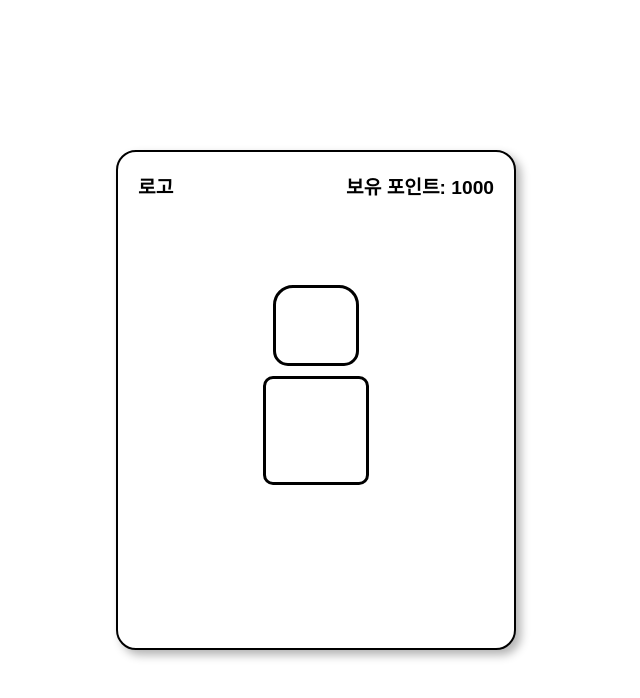
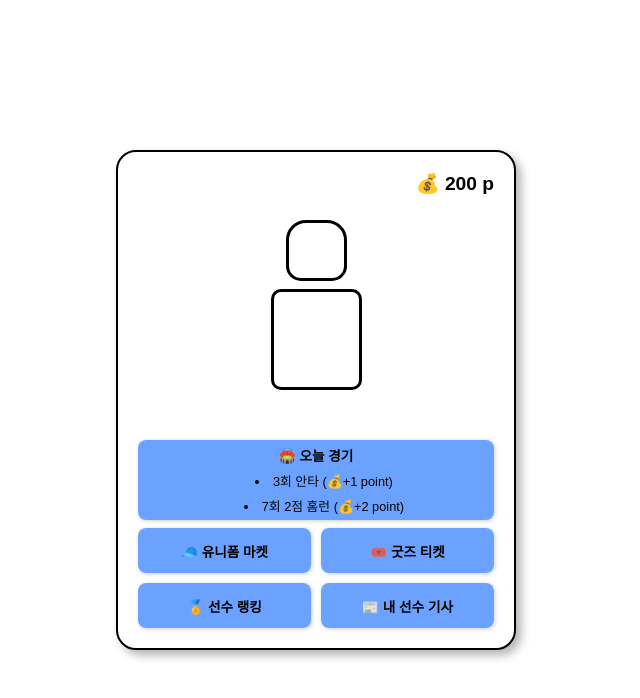
Before and after one commit to junhyeok0331/myball_project, a React (Create React App) app: page /summary in a window 1280 px wide. Shown: the top 698 px of the page, without its empty margins (324-964 px from the left). Built offline with nearby package versions, Linux system fonts and the light colour scheme; a web font is replaced by a local one.

Commit message:
캐릭터 생성 이후 수정

```diff
--- a/src/components/CharacterSummary.css
+++ b/src/components/CharacterSummary.css
@@ -1,38 +1,9 @@
-.character-box {
-  margin-top: 20px;
-  width: 120px;
-  height: 200px;
-  margin-left: auto;
-  margin-right: auto;
-  cursor: pointer;
-  display: flex;
-  flex-direction: column;
-  align-items: center;
-}
-
-.character-head {
-  width: 80px;
-  height: 80px;
-  background-color: white;
-  border: 3px solid black;
-  border-radius: 20px 20px 15px 15px;
-}
-
-.character-body {
-  width: 100px;
-  height: 110px;
-  background-color: white;
-  border: 3px solid black;
-  border-radius: 10px;
-  margin-top: 10px;
-}
-
 .summary-container {
   background-color: white;
   min-height: 100vh;
   display: flex;
-  justify-content: center;  /* 가로 중앙 */
-  align-items: center;      /* 세로 중앙 */
+  justify-content: center;
+  align-items: center;
 }
 
 .summary-card {
@@ -43,13 +14,16 @@
   box-shadow: 5px 5px 10px rgba(0,0,0,0.3);
   padding: 20px;
   box-sizing: border-box;
-  position: relative;  /* 내부 절대 위치 기준 */
+  position: relative;
   background-color: white;
   text-align: center;
   font-family: 'IBM Plex Sans KR', sans-serif;
+
+  display: flex;
+  flex-direction: column;
+  justify-content: space-between;
 }
 
-/* 왼쪽 위 로고 */
 .top-left {
   position: absolute;
   top: 20px;
@@ -58,7 +32,6 @@
   font-size: 1.2rem;
 }
 
-/* 오른쪽 위 포인트 */
 .top-right {
   position: absolute;
   top: 20px;
@@ -67,14 +40,121 @@
   font-size: 1.2rem;
 }
 
+.center {
+  flex: 0 0 auto;
+  display: flex;
+  flex-direction: column;
+  align-items: center;
+  gap: 4px;
+  margin-top: 30px;
+}
+
 .center h2 {
-  margin-bottom: 2px; /* 기본 4px에서 줄임 */
+  margin: 0;
+  font-size: 1.2rem;
 }
 
 .center p {
-  margin-top: 0;
+  margin: 0;
+  font-size: 0.95rem;
 }
 
-.center {
-  margin-top: -50px; /* 위쪽 공간 띄우기 */
+.character-box {
+  margin-top: 10px;
+  width: 110px;
+  height: 180px;
+  display: flex;
+  flex-direction: column;
+  align-items: center;
+  cursor: pointer;
 }
+
+.character-head {
+  width: 55px;
+  height: 55px;
+  background-color: white;
+  border: 3px solid black;
+  border-radius: 20px 20px 15px 15px;
+}
+
+.character-body {
+  width: 85px;
+  height: 95px;
+  background-color: white;
+  border: 3px solid black;
+  border-radius: 10px;
+  margin-top: 8px;
+}
+
+/* 버튼 그룹 */
+.button-group {
+  flex: 0 0 auto;
+  width: 100%;
+  margin-top: -20px;
+}
+
+.btn-long {
+  background-color: rgba(72, 139, 255, 0.8);
+  color: #000;
+  border: none;
+  border-radius: 10px;
+  width: 100%;
+  min-height: 80px; /* 고정 높이 대신 최소 높이만 지정 */
+  padding: 10px 14px;
+  font-size: 0.9rem;
+  font-weight: bold;
+  box-shadow: 2px 2px 6px rgba(0,0,0,0.2);
+  display: flex;
+  flex-direction: column;
+  align-items: flex-start;
+  justify-content: center;
+  gap: 6px;
+  transition: 0.3s;
+  box-sizing: border-box;
+}
+
+.btn-long:hover {
+  background-color: #3b82f6;
+  color: white;
+  box-shadow: 0 0 0 4px #3b83f65f;
+}
+
+.btn-long li {
+  font-size: 0.8rem;
+  font-weight: normal;
+  margin-left: 1rem;
+  list-style: disc;
+  color: inherit;
+}
+
+.btn-grid {
+  display: grid;
+  grid-template-columns: repeat(2, 1fr);
+  gap: 10px;
+  width: 100%;
+  margin-top: 8px;
+}
+
+.btn {
+  background-color: rgba(72, 139, 255, 0.8); /* 반투명 파랑 */
+  color: #000;
+  border: none;
+  cursor: pointer;
+  border-radius: 8px;
+  width: 100%;
+  height: 45px;
+  font-size: 0.85rem;
+  font-weight: bold;
+  transition: 0.3s;
+  box-shadow: 1px 1px 4px rgba(0,0,0,0.2);
+  display: flex;
+  align-items: center;
+  justify-content: center;
+  gap: 6px;
+}
+
+.btn:hover {
+  background-color: #3b82f6;
+  color: #fff;
+  box-shadow: 0 0 0 4px #3b83f65f;
+}
--- a/src/components/CharacterSummary.js
+++ b/src/components/CharacterSummary.js
@@ -1,6 +1,6 @@
 import React from 'react';
 import { useLocation } from 'react-router-dom';
-import './Card.css'; // 기존 카드 디자인 포함
+import './Card.css';
 import './CharacterSummary.css';
 
 const CharacterSummary = () => {
@@ -10,15 +10,28 @@ const CharacterSummary = () => {
   return (
     <div className="summary-container">
       <div className="card no-bg summary-card">
-        <div className="top-left">{selectedTeam} 로고</div>
-        <div className="top-right">보유 포인트: 1000</div>
+        <div className="top-left">{selectedTeam} </div>
+        <div className="top-right">💰 200 p</div>
+
         <div className="center">
           <h2>{nickname}</h2>
           <p>{selectedPlayer}</p>
-
           <div className="character-box">
             <div className="character-head" />
             <div className="character-body" />
+          </div>
+        </div>
+
+        <div className="button-group">
+          <button className="btn btn-long">🏟️ 오늘 경기
+            <li>3회 안타 (💰+1 point)</li>
+            <li>7회 2점 홈런 (💰+2 point)</li>
+          </button>
+          <div className="btn-grid">
+            <button className="btn">🧢 유니폼 마켓</button>
+            <button className="btn">🎟️ 굿즈 티켓</button>
+            <button className="btn">🏅 선수 랭킹</button>
+            <button className="btn">📰 내 선수 기사</button>
           </div>
         </div>
       </div>
```
